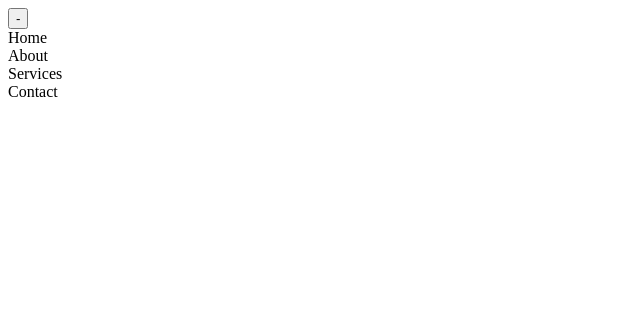
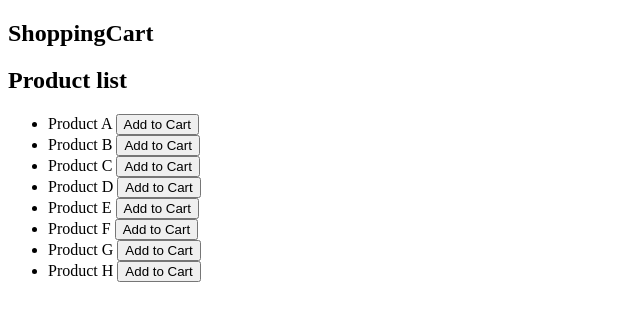
Before and after one commit to AmanYadav1419/Reactjs-30-PlusProblems, a React (Vite) app: page / in a window 1280 px wide. Shown: the top 320 px of the page, without its empty margins (0-640 px from the left). Built offline with nearby package versions, Linux system fonts and the light colour scheme.

Commit message:
added 20th Problem

```diff
--- a/package.json
+++ b/package.json
@@ -11,6 +11,7 @@
   },
   "dependencies": {
     "@reduxjs/toolkit": "^2.2.3",
+    "axios": "^1.7.2",
     "react": "^18.2.0",
     "react-dom": "^18.2.0",
     "react-redux": "^9.1.1",
--- a/src/App.jsx
+++ b/src/App.jsx
@@ -4,6 +4,12 @@ import React from "react";
 // import FormInput from "./components/3rd-Problem/FormInput";
 // import ListComponent from "./components/4th-Problem/ListComponent";
 import NavigationMenu from "./components/18th-Problem/NavigationMenu";
+import LocalizationSystem from "./components/26th-Problem/LocalizationSystem";
+import { LocalizationProvider } from "./components/26th-Problem/LocalizationContext";
+import MultipleAPIdataFetch from "./components/27th-Problem/MultipleAPIdataFetch";
+import MultipleStateInSingleState from "./components/28th-Problem/MultipleStateInSingleState";
+import ImageGallery from "./components/29th-Problem/ImageGallery";
+import DifferentRoutePages from "./components/30th-Problem/DifferentRoutePages";
 // import DarkandLightTheme from "./components/19th-Problem/DarkandLightTheme";
 // import { ThemeProvider } from "./components/19th-Problem/ThemeContext";
 // import NineteenComp from "./components/19th-Problem/NineteenComp";
@@ -20,8 +26,8 @@ import NavigationMenu from "./components/18th-Problem/NavigationMenu";
 // import SearchBarFilter from "./components/15th-Problem/SearchBarFilter";
 // import PaginationComponent from "./components/16th-Problem/PaginationComponent";
 // import ColorPicker from "./components/17th-Problem/ColorPicker";
-// import ShoppingCart from "./components/20th-Problem/ShoppingCart";
-// import { CartProvider } from "./components/20th-Problem/CartContext";
+import ShoppingCart from "./components/20th-Problem/ShoppingCart";
+import { CartProvider } from "./components/20th-Problem/CartContext";
 // import CounterWithReducer from "./components/21th-Problem/CounterWithReducer";
 // import ToDowithReducer from "./components/22th-Problem/ToDowithReducer";
 // import PaginationWithReducer from "./components/23th-Problem/PaginationWithReducer";
@@ -100,7 +106,7 @@ function App() {
       {/* <ColorPicker /> */}
 
       {/* 18th Problem */}
-      <NavigationMenu />
+      {/* <NavigationMenu /> */}
 
       {/* 19th Problem */}
       {/* <ThemeProvider>
@@ -111,9 +117,9 @@ function App() {
       </ThemeProvider> */}
 
       {/* 20th Problem */}
-      {/* <CartProvider>
+      <CartProvider>
       <ShoppingCart />
-      </CartProvider> */}
+      </CartProvider>
 
       {/* 21th Problem */}
       {/* <CounterWithReducer /> */}
@@ -131,6 +137,23 @@ function App() {
 
       {/* 25th Problem */}
       {/* <DragableComponentWithReducer /> */}
+
+      {/* 26th Problem */}
+      {/* <LocalizationProvider>
+        <LocalizationSystem />
+      </LocalizationProvider> */}
+
+      {/* 27th Problem */}
+      {/* <MultipleAPIdataFetch /> */}
+
+      {/* 28th Problem */}
+      {/* <MultipleStateInSingleState /> */}
+
+      {/* 29th Problem */}
+      {/* <ImageGallery /> */}
+
+      {/* 30th Problem */}
+      {/* <DifferentRoutePages /> */}
     </div>
   );
 }
--- /dev/null
+++ b/src/components/20th-Problem/CartContext.jsx
@@ -0,0 +1,50 @@
+import { createContext, useContext, useReducer } from "react";
+
+const CartContext = createContext();
+
+export const CartProvider = ({ children }) => {
+  const initialState = {
+    cartItems: [],
+  };
+  function cartReducer(state, action) {
+    // console.log(state, action);
+    switch (action.type) {
+      case "ADD_TO_CART":
+        return {
+          ...state,
+          cartItems: [...state.cartItems, action.payload],
+        };
+      case "UPDATE_QUANTITY":
+        return {
+          ...state,
+          cartItems: state.cartItems.map((item) =>
+            item.id === action.payload.id
+              ? { ...item, quantity: action.payload.quantity }
+              : item
+          ),
+        };
+      case "REMOVE_FROM_CART":
+        return {
+          ...state,
+          cartItems: state.cartItems.filter(
+            (item) => item.id !== action.payload
+          ),
+        };
+
+        default:
+            return state;
+    }
+  }
+
+  const [cartState, cartDispatch] = useReducer(cartReducer, initialState);
+
+  return (
+    <CartContext.Provider value={{ cartState, cartDispatch }}>
+      {children}
+    </CartContext.Provider>
+  );
+};
+
+export function useCart() {
+  return useContext(CartContext);
+}
--- /dev/null
+++ b/src/components/20th-Problem/ShoppingCart.jsx
@@ -0,0 +1,83 @@
+// question :- Implement a shopping cart using context and a reducer, with features like adding,removing, and updating items in cart.
+
+import React, { useState } from "react";
+import { useCart } from "./CartContext";
+
+const ShoppingCart = () => {
+  const { cartState, cartDispatch } = useCart();
+
+  const addToCart = (item) => {
+    // checcking if product is existed already or not
+    const existingCartItem = cartState.cartItems.find(
+      (cartItem) => cartItem.id === item.id
+    );
+
+    if (existingCartItem) {
+      cartDispatch({
+        type: "UPDATE_QUANTITY",
+        payload: { id: item.id, quantity: existingCartItem.quantity + 1 },
+      });
+    } else {
+      cartDispatch({ type: "ADD_TO_CART", payload: { ...item, quantity: 1 } });
+    }
+  };
+
+  //   update quantity
+  const updateQuantity = (ItemId, quantity) => {
+    if (quantity > 0) {
+      cartDispatch({
+        type: "UPDATE_QUANTITY",
+        payload: { id: ItemId, quantity },
+      });
+    }
+  };
+
+// remove from cart
+const RemoveFromCart = (ItemId) => {
+    cartDispatch({type:'REMOVE_FROM_CART', payload:ItemId})
+}
+
+  // sample products for this
+  const products = [
+    { id: 1, name: "Product A" },
+    { id: 2, name: "Product B" },
+    { id: 3, name: "Product C" },
+    { id: 4, name: "Product D" },
+    { id: 5, name: "Product E" },
+    { id: 6, name: "Product F" },
+    { id: 7, name: "Product G" },
+    { id: 8, name: "Product H" },
+  ];
+  return (
+    <div>
+      <h2>ShoppingCart</h2>
+
+      <ul>
+        {cartState.cartItems.map((item) => (
+          <li key={item.id}>
+            {item.name} - {item.quantity}
+            <button onClick={() => updateQuantity(item.id, item.quantity + 1)}>
+              +
+            </button>
+            <button onClick={() => updateQuantity(item.id, item.quantity - 1)}>
+              -
+            </button>
+            <button onClick={()=> RemoveFromCart(item.id)}>Remove</button>
+          </li>
+        ))}
+      </ul>
+
+      <h2>Product list</h2>
+      <ul>
+        {products.map((product) => (
+          <li key={product.id}>
+            {product.name}{" "}
+            <button onClick={() => addToCart(product)}>Add to Cart</button>
+          </li>
+        ))}
+      </ul>
+    </div>
+  );
+};
+
+export default ShoppingCart;
```
Also changed, not shown: 1 other file (tests, documents, lock files or other folders).
